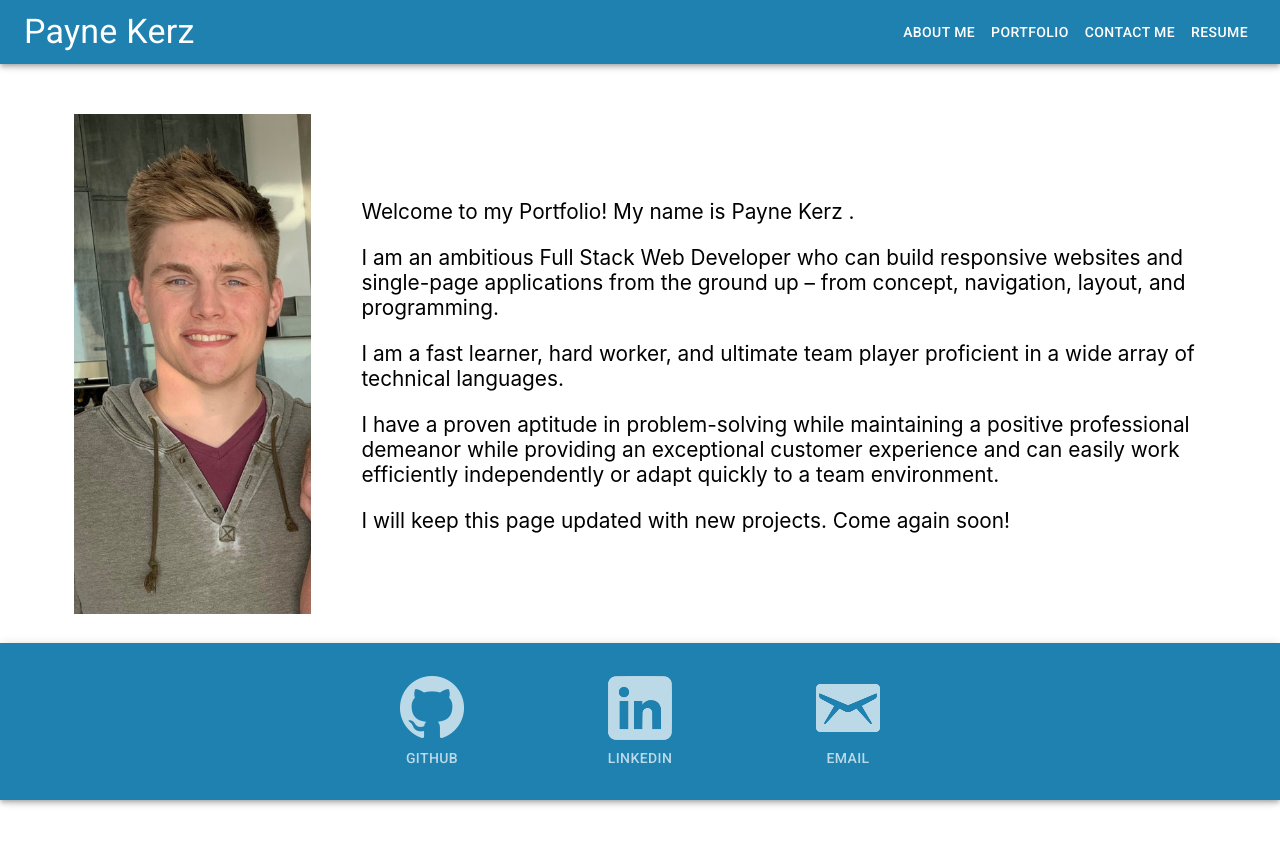
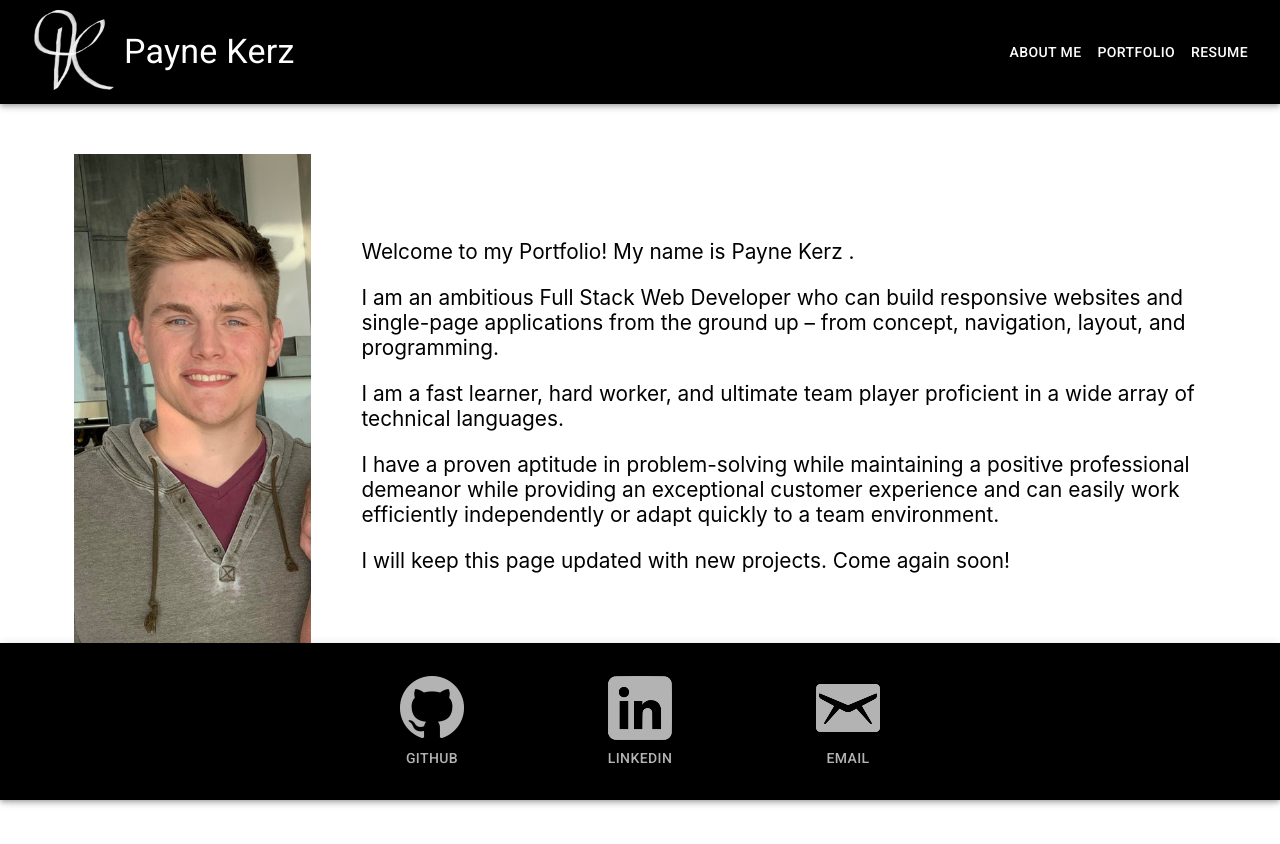
Before and after one commit to paynekerz/New_Portfolio, a React (Create React App) app: page / in a window 1280 px wide. Shown: the top 844 px of the page. Built offline with nearby package versions, Linux system fonts and the light colour scheme.

Commit message:
bar chanegs

```diff
--- a/src/components/Footer.js
+++ b/src/components/Footer.js
@@ -11,12 +11,12 @@ import PropTypes from 'prop-types';
 const useStyles = makeStyles((theme) => ({
     root: {
       flexGrow: 1,
-      marginTop: "230px"
+      marginTop: "200px"
     },
     appBar: {
           top: "auto",
           bottom: 0,
-          backgroundColor: "#1e81b0"
+          backgroundColor: "#000000"
     },
   }));
 
--- a/src/components/Navbar.js
+++ b/src/components/Navbar.js
@@ -5,13 +5,14 @@ import AppBar from '@material-ui/core/AppBar';
 import Toolbar from '@material-ui/core/Toolbar';
 import Typography from '@material-ui/core/Typography';
 import Button from '@material-ui/core/Button';
+import Logo from '../logo.png';
 
 const useStyles = makeStyles((theme) => ({
     root: {
       flexGrow: 1,
     },
     background: {
-        background: "#1e81b0",
+        background: "#000000",
     },
     menuButton: {
       marginRight: theme.spacing(2),
@@ -35,6 +36,9 @@ export default function Navbar() {
         <div className={classes.root}>
         <AppBar position="static" className={classes.background}>
           <Toolbar>
+            <div>
+              <img src={Logo} height="100" width="100"/>
+            </div>
             <Typography variant="h4" className={classes.title}>
               Payne Kerz
             </Typography>
@@ -44,9 +48,6 @@ export default function Navbar() {
             <Link to="/Portfolio" className={classes.links}>
                 <Button color="inherit">Portfolio</Button>
             </Link>
-            <Link to="ContactMe" className={classes.links}>
-                <Button color="inherit">Contact Me</Button>
-            </Link>
             <Link to="Resume" className={classes.links}>
                 <Button color="inherit">Resume</Button>
             </Link>
```
